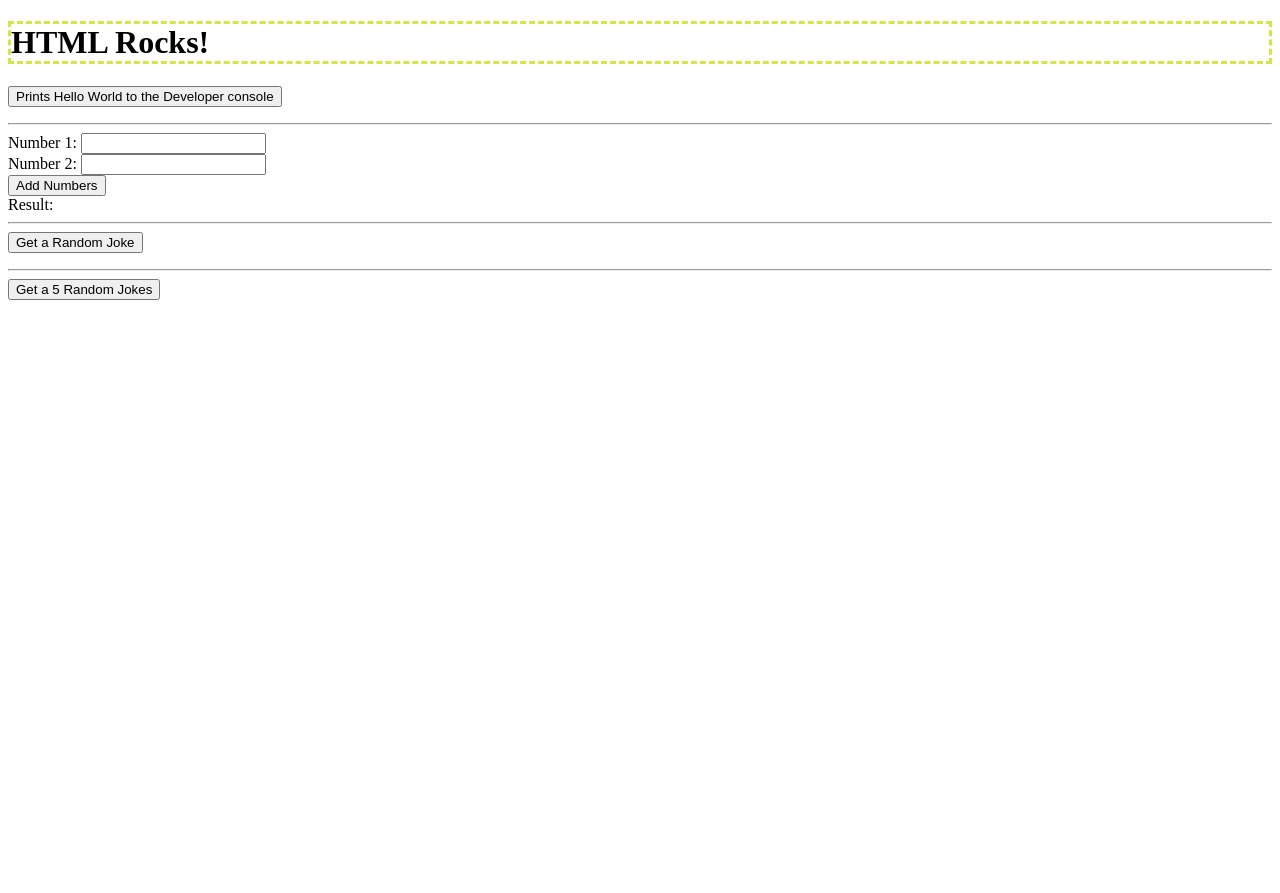
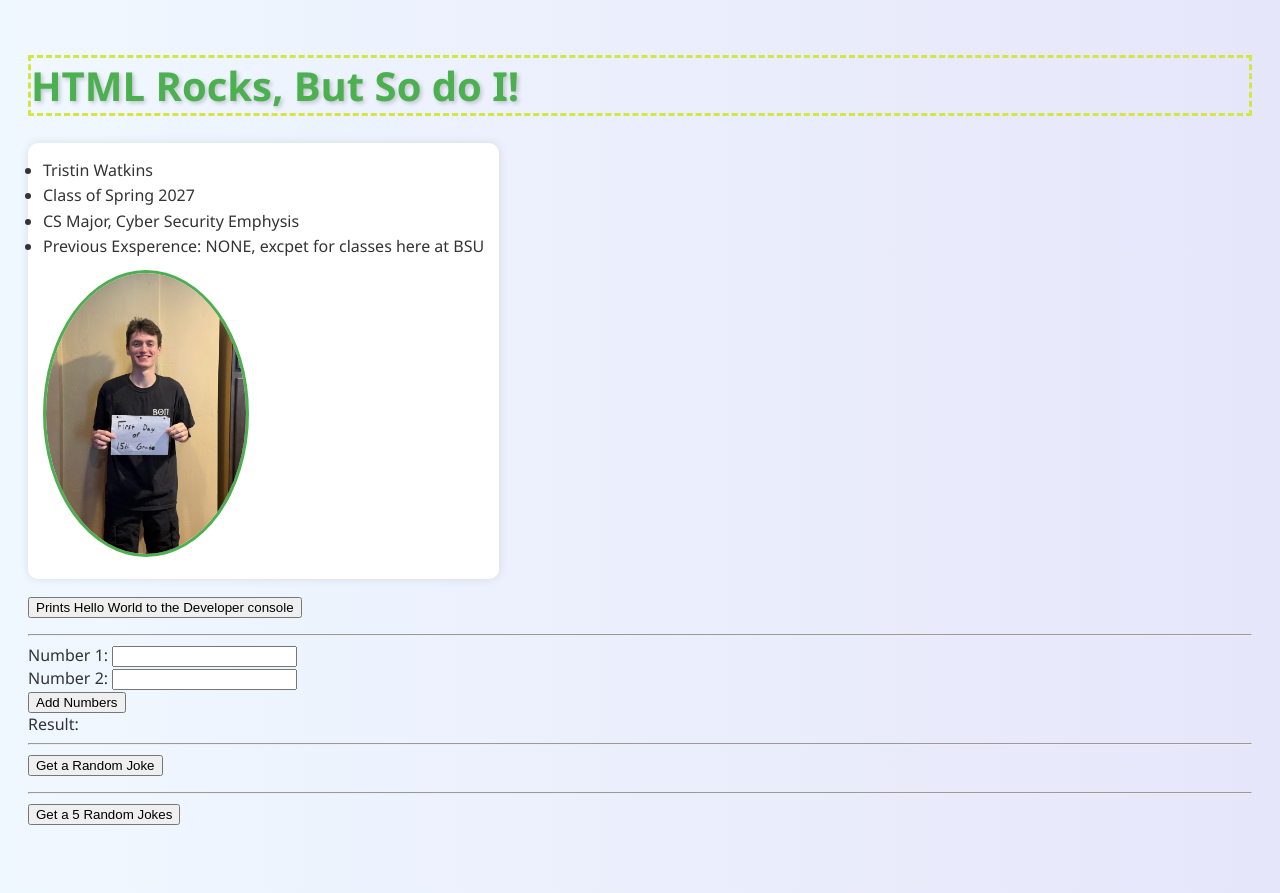
Before and after one commit to TRISTINWATKINS/M2.2Lab, a website: page index.html in a window 1280 px wide. Before the commit the page ends 800 px from the top, so only its background shows below. Drawn offline with Linux system fonts and the light colour scheme.

Commit message:
ALL DONE!

```diff
--- a/css/style.css
+++ b/css/style.css
@@ -27,3 +27,53 @@ tbody tr:nth-child(even) {
 tbody tr:hover {
   background-color: #e9e9e9;
 }
+
+/* Here are my added changes for the 5 css changes and rules*/
+
+
+body {
+  background: linear-gradient(to right, #f0f8ff, #e6e6fa);
+  font-family: 'Segoe UI', sans-serif;
+  color: #333;
+  padding: 20px;
+}
+
+h1 {
+  font-size: 2.5rem;
+  color: #4CAF50;
+  text-shadow: 2px 2px 4px rgba(0,0,0,0.2);
+}
+
+ul {
+  background-color: white;
+  padding: 15px;
+  border-radius: 10px;
+  box-shadow: 0 0 10px rgba(0,0,0,0.1);
+  width: fit-content;
+  line-height: 1.6;
+}
+
+img {
+  border-radius: 50%;
+  border: 3px solid #4CAF50;
+  margin-top: 10px;
+}
+
+button:hover {
+  background-color: #4CAF50;
+  color: white;
+  cursor: pointer;
+  transition: all 0.3s ease;
+}
+
+table {
+  width: 100%;
+  border-collapse: collapse;
+  margin-top: 20px;
+}
+
+table th, table td {
+  border: 1px solid #ccc;
+  padding: 8px;
+  text-align: left;
+}
--- a/index.html
+++ b/index.html
@@ -3,15 +3,27 @@
 
 <head>
   <meta charset="utf-8">
-  <title>Hello World!</title>
+  <title>Hello World</title>
   <meta name="description" content="">
   <meta name="viewport" content="width=device-width, initial-scale=1">
   <link rel="stylesheet" href="css/style.css">
   <link rel="shortcut icon" href="img/favicon.ico">
 </head>
 
+
+
 <body>
-  <h1>HTML Rocks!</h1>
+  <h1>HTML Rocks, But So do I!</h1>
+  <ul>
+  <li>Tristin Watkins</li>
+  <li>Class of Spring 2027</li>
+  <li>CS Major, Cyber Security Emphysis</li>
+  <li>Previous Exsperence: NONE, excpet for classes here at BSU</li>
+  <img src="ImageOfMe.jpg" alt="A photo of me" width="200">
+
+
+</ul>
+
   <p>
     <button  onclick="helloWorld()">Prints Hello World to the Developer console</button>
   </p>
--- a/js/main.js
+++ b/js/main.js
@@ -10,8 +10,11 @@
  * This function prints the string 'Hello World' to the console
  */
 export function helloWorld() {
-    console.log('Hello World');
+  alert("Hello World");  //Chnaged to alert because I was told too
 }
+
+
+
 
 /**
  * This function adds two numbers together and returns the sum. This demonstrates
```
Also changed, not shown: test/test.js (+10 -8 lines), ImageOfMe.jpg (added), README.md.
